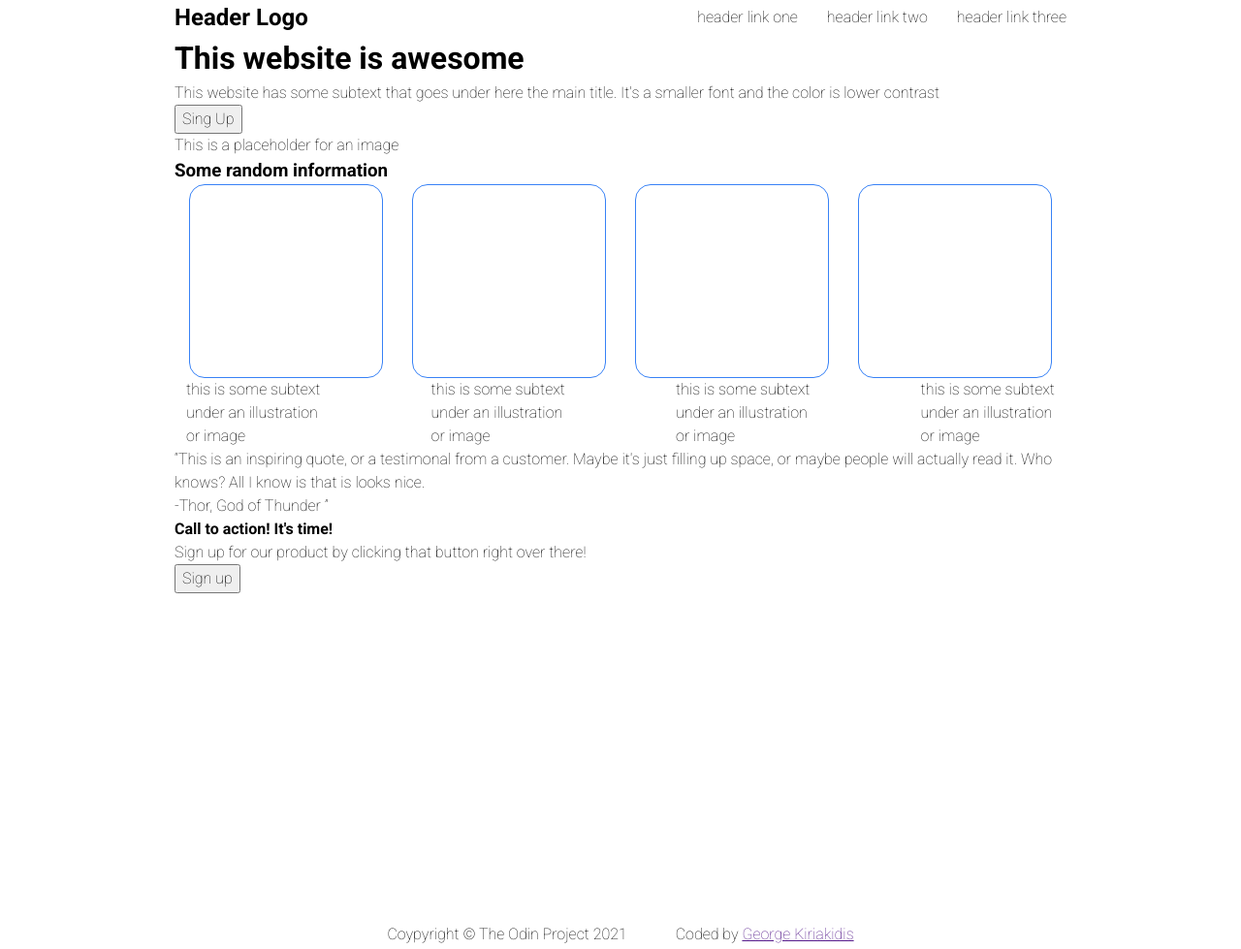
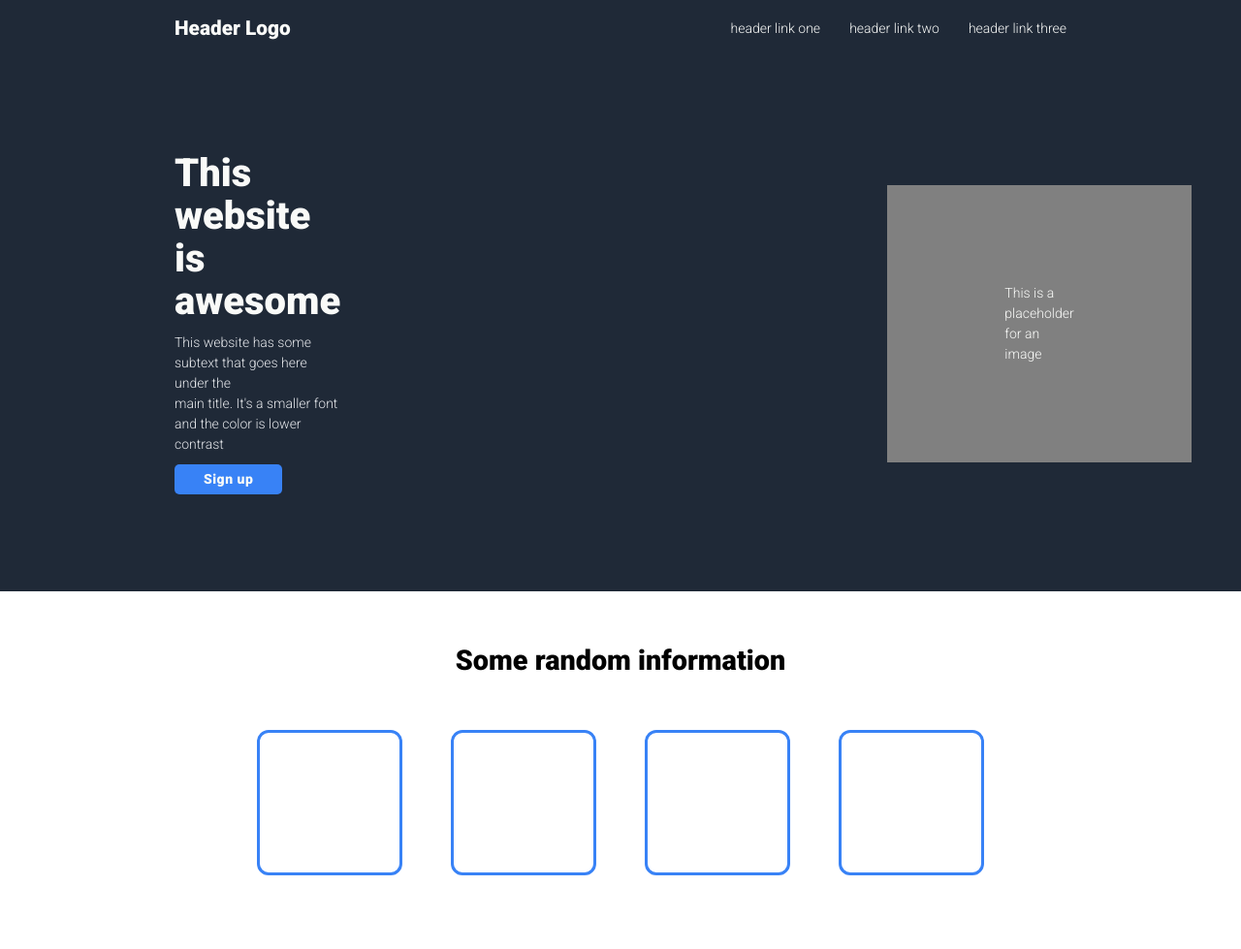
Before and after one commit to VoRteX16N123/odin-project-landing-page-assignment, a plain HTML site: page index.html in a window 1280 px wide. Shown: the top 979 px of the page at 97% size. Drawn offline with Linux system fonts and the light colour scheme.

Commit message:
Make the whole html and css
Have to fix browser shrinking behaviour

```diff
--- a/index.html
+++ b/index.html
@@ -17,71 +17,79 @@
 </head>
 
 <body>
+
+    <!------------ Header Section ------------>
+
+    <div class="header__container">
         <div class="header__top">
 
             <h2>Header Logo</h2>
 
             <div class="header__links">
-            <a>header link one</a>
-            <a>header link two</a>
-            <a>header link three</a>
+                <a href="#" target="_blank">header link one</a>
+                <a href="#" target="_blank">header link two</a>
+                <a href="#" target="_blank">header link three</a>
             </div>
-
         </div>
-    <div class="main__header__content">
-
-        <h1>This website is awesome</h1>
-
-        <p>This website has some subtext that goes under here the main title.
-            It's a smaller font and the color is lower contrast
+        <div class="header__flex">
+            <div class="header__content">
+                <h1>This website is  <br>  awesome</h1>
+                <p>This website has some subtext that goes here under the <br> main title.
+                    It's a smaller font and the color is lower <br> contrast
                 </p>
-
-        <button id="main__button">Sing Up</button>
+                <button id="main__button" type="button">Sign up</button>
+            </div>
 
             <div id="main__image">This is a placeholder for an image</div>
 
         </div>
 
+    </div>
+
+    <!--------- Information Section ----------->
+
     <h3>Some random information</h3>
 
+
+    <div class="info__content">
         <div class="info__images">
-
             <div class="sec__image"></div>
             <div class="sec__image"></div>
             <div class="sec__image"></div>
             <div class="sec__image"></div>
-
+        </div>
     </div>
 
-    <div class="ill__text">
+    <!------------ Quote Section ---------->
 
-        <p>this is some subtext<br> under an illustration<br> or image </p>
-        <p>this is some subtext<br> under an illustration<br> or image </p>
-        <p>this is some subtext<br> under an illustration<br> or image </p>
-        <p>this is some subtext<br> under an illustration<br> or image </p>
-
+    <div class="quote__content">
+        <p>This is an inspiring quote, or a testimonial from a customer.  Maybe it's
+            just filling up space, or maybe people will actually read it.  Who knows?  All I
+            know <br> is that is looks nice.<br> <br>
+        <p class="quote__author">-Thor, God of Thunder</p>
+        </p>
     </div>
 
-    <q>This is an inspiring quote, or a testimonal from a customer.  Maybe it's
-        just filling up space, or maybe people will actually read it.  Who knows?  All I
-        know is that is looks nice.<br>
-         <span class="quote__author">-Thor, God of Thunder</span>
-    </q>
+    <!----------- Warning Section --------->
 
     <div class="warning__container">
+        <div class="warning__text">
             <h4>Call to action! It's time!</h4>
             <p>Sign up for our product by clicking that button right over there!</p>
-        <button id="sec__button">Sign up</button>
         </div>
+        <div class="warning__button"><button id="sec__button">Sign up</button></div>
+    </div>
+
+    <!-------- Footer Section ------------>
 
     <footer>
 
         <p class="copyright">
-            Coypyright &copy; The Odin Project 2021
+            Copyright &copy; The Odin Project 2021
         </p>
 
         <p class="credits">Coded by
-            <a href="" class="author">George Kiriakidis</a>
+            <a href="https://github.com/VoRteX16N123" class="author" target="_blank">George Kiriakidis</a>
         </p>
 
     </footer>
--- a/style.css
+++ b/style.css
@@ -17,7 +17,7 @@
     --margin-main: 0px 180px;
 }
 
-/* CSS style sheet reset */
+/********** CSS style sheet reset ********/
 
 /* 1. Use a more-intuitive box-sizing model */
 *, *::before, *::after {
@@ -74,12 +74,20 @@ h1, h2, h3, h4, h5, h6 {
   isolation: isolate;
 }
 
-/* General styling */
+/************* General styling ***********/
+
 body{
   font-family: var(--ff-main);
   font-weight: var(--fw-regular);
+  font-size: 0.875rem;
+}
 
-    margin: var(--margin-main);
+/************ Header Section***********/
+
+.header__container{
+  background-color: var(--clr-background);
+
+  padding-bottom: 100px;
 }
 
 .header__top{
@@ -88,50 +96,209 @@ body{
   align-items: center;
   justify-content: space-between;
 
+  margin: var(--margin-main);
+  margin-bottom: 7rem;
 
+  color: var(--clr-hero-main);
 }
+
+.header__content{
+  margin: var(--margin-main);
+  color: var(--clr-hero-sec);
+}
+
+h1{
+  color: var(--clr-hero-main);
+  font-weight: var(--fw-bold);
+  font-size: 2.5rem;
+
+  line-height: 1.1em;
+
+  margin-bottom: 10px;
+}
+
+h2{
+  font-weight: var(--fw-bold);
+  font-size: 1.3rem;
+
+  margin-top: 0.875rem;
+}
+
+.header__content p{
+  font-weight: var(--fw-semi-bold);
+  margin-bottom: 10px;
+}
+
+#main__button{
+  background-color: var(--clr-button);
+  color: var(--clr-hero-main);
+  font-weight: var(--fw-bold);
+  letter-spacing: 0.5px;
+
+
+  padding: 5px 30px;
+  border: none;
+  border-radius: 5px;
+}
+
+.header__flex{
+  display: flex;
+  flex: 1;
+  align-items: center;
+}
+
+.header__flex #main__image{
+  background-color: gray;
+  color: var(--clr-hero-main);
+  font-weight: var(--fw-semi-bold);
+
+  margin-right: 180px;
+  margin-left: 30%;
+  padding: 100px 120px;
+  border: 1px gray solid;
+}
+
 .header__links{
   display: flex;
   gap: 30px;
+
+  margin-top: 0.875rem;
+
+
+  font-weight: var(--fw-semi-bold);
+}
+
+.header__links a{
+  text-decoration: none;
+  color: var(--clr-hero-main);
+}
+
+.header__links a:hover{
+  text-decoration: underline;
+  font-weight: var(--fw-bold);
+}
+
+/********** Information Section *************/
+
+h3{
+  font-size: 1.8rem;
+  font-weight: var(--fw-bold);
+  text-align: center;
+  margin: 50px;
 }
 
 .info__images{
   display: flex;
   flex: 1;
-    justify-content: space-around;
+  justify-content: center;
+  gap: 50px;
 
 }
+
 .sec__image{
-    width: 200px;
-    height: 200px;
-    border: 1px solid var(--clr-button);
+  width: 150px;
+  height: 150px;
+  border: 3px solid var(--clr-button);
   border-radius: 8% ;
 }
 
-p.ill__text{
-    width: 200px;}
-.ill__text{
-    justify-content:space-around;
+/********** Quote Section ***********/
+
+.quote__content{
   display: flex;
-    gap: 90px;
+  flex: 1;
+  flex-direction: column;
+  align-items: center;
+  justify-content: center;
+
+  background-color: var(--clr-quote-back);
+
+  margin-top: 130px;
+  padding-top: 110px;
+  padding-bottom: 100px;
 
 }
 
+.quote__content p{
+  font-size: 1.8rem;
+  color: var(--clr-quote-text);
+  font-weight: var(--fw-semi-bold);
+
+  margin: var(--margin-main);
+  width: 700px;
+}
+
+p.quote__author{
+  font-size: 1.4rem ;
+  font-weight: var(--fw-bold);
+  color: var(--clr-quote-text);
+  text-align: right;
+}
 
 
+/******** Warning Section ***********/
+
+.warning__container{
+  display: flex;
+  flex: 1;
+  justify-content: space-between;
+  align-items: center;
+  overflow: hidden;
+  padding: 50px 100px;
+  margin: 100px 180px 50px;
+
+  border-radius: 10px;
+
+  background-color: var(--clr-button);
+}
+
+h4{
+  font-size: 1.3rem;
+  color: var(--clr-hero-main);
+}
+
+.warning__text p{
+  font-size: 0.9rem;
+  font-weight: var(--fw-semi-bold);
+  color: var(--clr-hero-main);
+}
 
 
+#sec__button{
+  background-color: var(--clr-button);
+  color: var(--clr-hero-main);
+  font-weight: var(--fw-bold);
+  letter-spacing: 0.5px;
 
 
+  padding: 5px 30px;
+  border: 2px white solid;
+  border-radius: 5px;
+}
 
-
-
-
-
+/********** Footer Section *************/
 
 footer{
   display: flex;
   gap: 50px;
   justify-content: center;
-    margin-top: 340px;
+  margin-top: 100px;
+  padding: 30px;
+
+  background-color: var(--clr-background);
 }
+
+footer p{
+  color: var(--clr-hero-main);
+  font-size: 1rem;
+  font-weight: var(--fw-semi-bold);
+}
+
+footer a{
+  text-decoration: none;
+  color:lightgrey;
+}
+
+footer a:hover{
+  text-decoration: underline;
+}
```
Lines whose indentation alone changed are shown as unchanged.
